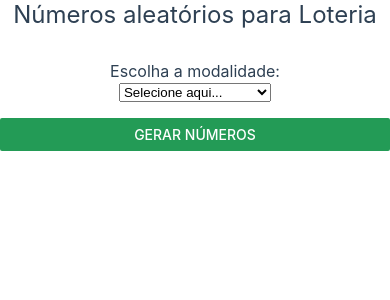
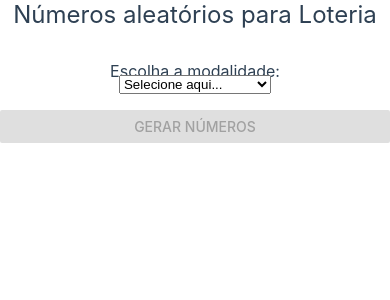
Before and after one commit to vivianebresolin/react-native-lottery, a React Native app: screen / in a window 390 px wide. Shown: the top 300 px of the page. Built offline with nearby package versions, Linux system fonts and the light colour scheme.

Commit message:
[Refactored] ScrollView, disabled button, styles

```diff
--- a/src/App.js
+++ b/src/App.js
@@ -23,6 +23,7 @@ const App = () => {
 
 const styles = StyleSheet.create({
   container: {
+    flex: 1,
     padding: 18,
     alignItems: 'center',
   },
--- a/src/components/LotteryBall/index.js
+++ b/src/components/LotteryBall/index.js
@@ -1,5 +1,6 @@
 import React from 'react';
 import { View, StyleSheet, Text } from 'react-native';
+
 import { FONT_SIZE_MEDIUM } from '../../styles/styles';
 
 export const LotteryBall = ({ number }) => {
--- a/src/components/LotteryNumbers/index.js
+++ b/src/components/LotteryNumbers/index.js
@@ -1,13 +1,19 @@
-import React, { useContext, useState } from 'react';
-import { Button, View, StyleSheet } from 'react-native';
+import React, { useContext, useState, useEffect } from 'react';
+import { Button, View, StyleSheet, ScrollView } from 'react-native';
 
+import ModalitiesContext from '../../context/ModalitiesContext';
 import NumbersContext from '../../context/NumbersContext';
 import { LotteryBall } from '../LotteryBall/index';
 
 export const LotteryNumbers = () => {
-  const { qtyNumbersToGenerate, maxNumber } = useContext(NumbersContext);
+  const { indexSelectedModality } = useState(ModalitiesContext);
+  const { qtyNumbersToGenerate, maxNumber, buttonDisabled } =
+    useContext(NumbersContext);
   const [numbersArray, setNumbersArray] = useState([]);
-  const [buttonDisabled, setButtonDisabled] = useState(false);
+
+  useEffect(() => {
+    setNumbersArray([]);
+  }, [indexSelectedModality, qtyNumbersToGenerate]);
 
   function getNotRepeatedNumber(nums) {
     const newNumber = parseInt(Math.random() * maxNumber, 10) + 1;
@@ -15,12 +21,12 @@ export const LotteryNumbers = () => {
   }
 
   function getNumbers() {
-    const numbers = Array(qtyNumbersToGenerate)
+    const generatedNumbers = Array(qtyNumbersToGenerate)
       .fill()
       .reduce(n => [...n, getNotRepeatedNumber(n)], [])
       .sort((a, b) => a - b);
 
-    setNumbersArray(numbers);
+    setNumbersArray(generatedNumbers);
   }
 
   return (
@@ -33,12 +39,14 @@ export const LotteryNumbers = () => {
           disabled={buttonDisabled}
         />
       </View>
+      <ScrollView>
         <View style={styles.generatedNumbers}>
           {numbersArray &&
             numbersArray.map(number => (
               <LotteryBall key={number} number={number} />
             ))}
         </View>
+      </ScrollView>
     </>
   );
 };
@@ -49,6 +57,7 @@ const styles = StyleSheet.create({
     marginBottom: 12,
   },
   generatedNumbers: {
+    flex: 1,
     flexDirection: 'row',
     flexWrap: 'wrap',
     justifyContent: 'center',
--- a/src/components/SelectModality/index.js
+++ b/src/components/SelectModality/index.js
@@ -25,7 +25,7 @@ export const SelectModality = () => {
   return (
     <View style={styles.container}>
       <View>
-        <Title fontSize={FONT_SIZE_MEDIUM} mb={2}>
+        <Title fontSize={FONT_SIZE_MEDIUM} mb={-6}>
           Escolha a modalidade:
         </Title>
       </View>
@@ -49,9 +49,9 @@ export const SelectModality = () => {
         </Picker>
       </View>
       {arrayQtyNumbersToBet.length !== 0 && (
-        <View>
+        <View style={styles.qtyNumbersContainer}>
           <View>
-            <Title fontSize={FONT_SIZE_MEDIUM} mb={2}>
+            <Title fontSize={FONT_SIZE_MEDIUM} mb={-6}>
               Quantidade de números:
             </Title>
           </View>
@@ -81,6 +81,9 @@ const styles = StyleSheet.create({
     width: '60%',
     marginBottom: 16,
   },
+  qtyNumbersContainer: {
+    marginTop: 8,
+  },
   select: {
     width: '65%',
   },
--- a/src/context/NumbersContext.js
+++ b/src/context/NumbersContext.js
@@ -8,6 +8,21 @@ export const NumbersProvider = props => {
   const [arrayQtyNumbersToBet, setArrayQtyNumbersToBet] = useState([]);
   const [qtyNumbersToGenerate, setQtyNumbersToGenerate] = useState(0);
   const [maxNumber, setMaxNumber] = useState(0);
+  const [buttonDisabled, setButtonDisabled] = useState(false);
+
+  useEffect(() => {
+    setMaxNumber(modalities[indexSelectedModality].numbersAvailableToChoose);
+  }, [modalities, indexSelectedModality]);
+
+  useEffect(() => {
+    setQtyNumbersToGenerate(arrayQtyNumbersToBet[0]);
+  }, [arrayQtyNumbersToBet]);
+
+  useEffect(() => {
+    indexSelectedModality === 0
+      ? setButtonDisabled(true)
+      : setButtonDisabled(false);
+  }, [indexSelectedModality]);
 
   function getArrayQtyNumbersToBet(index) {
     const arrayOfQtyNumbers = modalities[index].qtyNumbersToBet;
@@ -18,14 +33,6 @@ export const NumbersProvider = props => {
     setQtyNumbersToGenerate(number);
   }
 
-  useEffect(() => {
-    setMaxNumber(modalities[indexSelectedModality].numbersAvailableToChoose);
-  }, [modalities, indexSelectedModality]);
-
-  useEffect(() => {
-    setQtyNumbersToGenerate(arrayQtyNumbersToBet[0]);
-  }, [arrayQtyNumbersToBet]);
-
   return (
     <NumbersContext.Provider
       value={{
@@ -34,6 +41,7 @@ export const NumbersProvider = props => {
         qtyNumbersToGenerate,
         getQtyNumbersToGenerate,
         maxNumber,
+        buttonDisabled,
       }}>
       {props.children}
     </NumbersContext.Provider>
```
Lines whose indentation alone changed are shown as unchanged.
